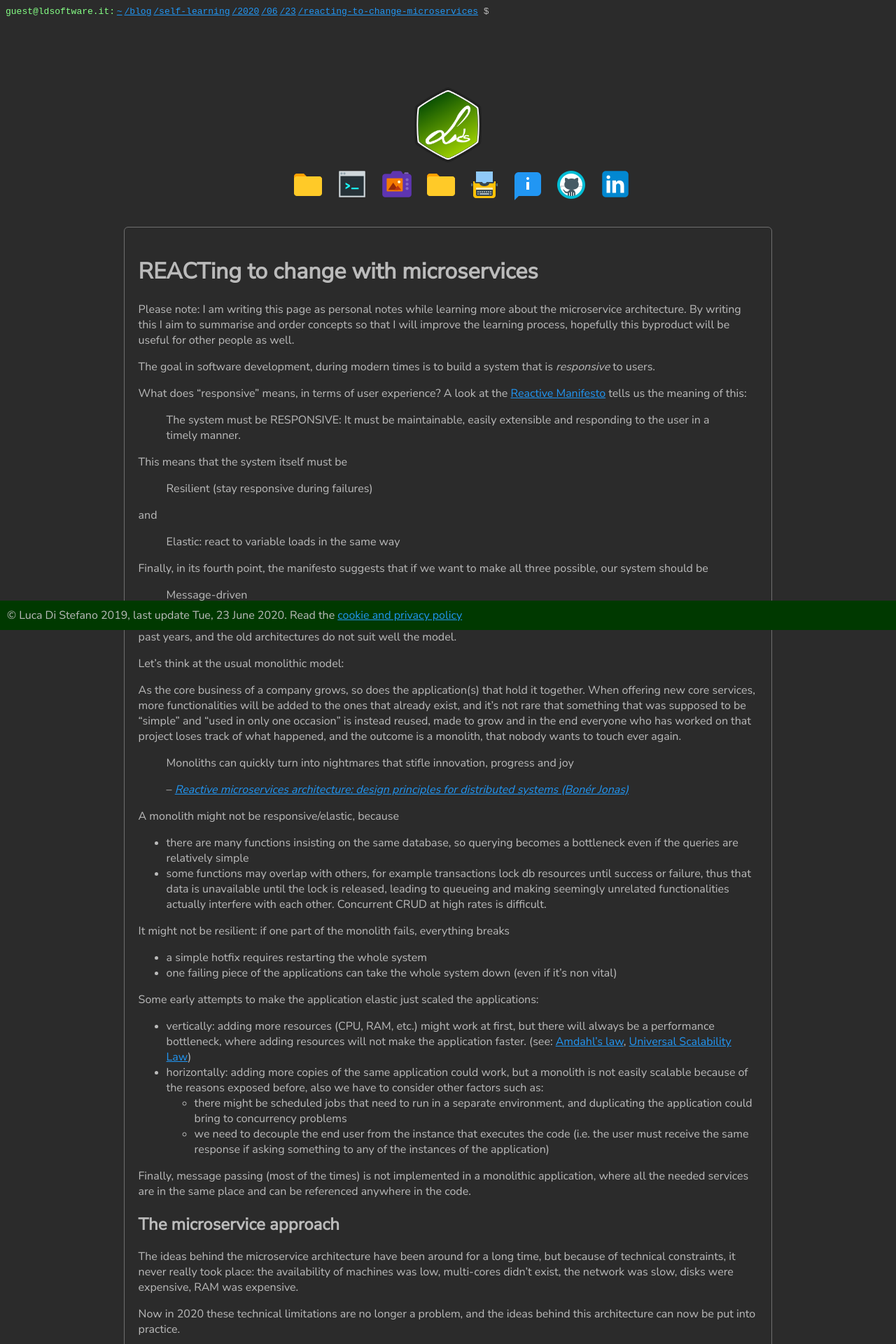
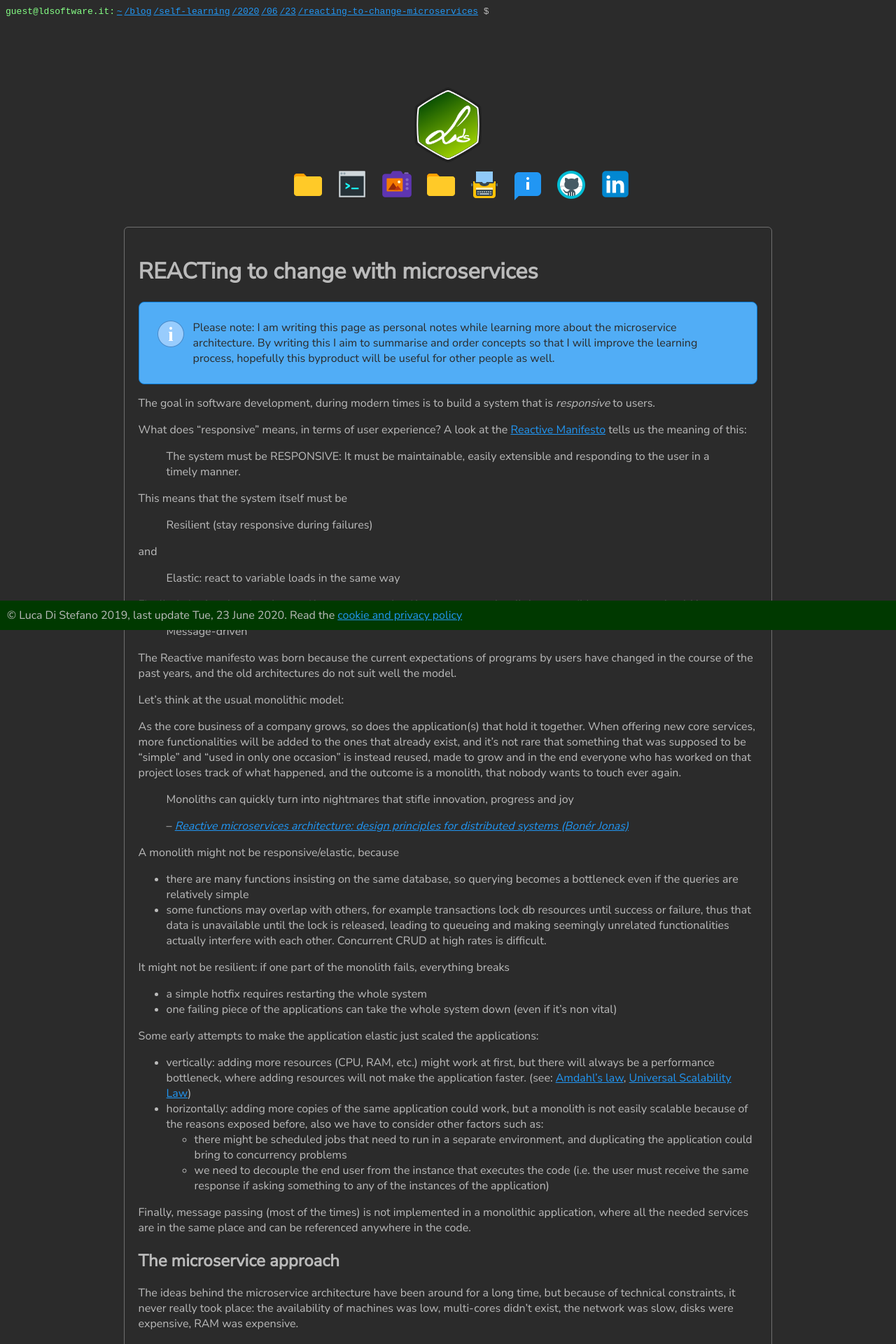
Before and after one commit to LukeDS-it/LukeDS-it.github.io, a Jekyll site: the page built from _posts/2020-06-23-reacting-to-change-microservices.md, in a window 1280 px wide. Shown: the top 1920 px of the page at 70% size. Built offline with Jekyll 4.4.1, drawn with Linux system fonts in a browser that asks for light colours.

Commit message:
boxes styles

```diff
--- a/_sass/base.sass
+++ b/_sass/base.sass
@@ -180,3 +180,23 @@ footer
     background: $base-color
     border-radius: 50%
     padding: 5px
+
+@mixin box($icon, $color)
+  background: lighten($color, 10%)
+  border: 1px solid darken($color, 10%)
+  border-radius: 8px
+  color: $base-color
+  padding: 25px
+  display: flex
+  &::before
+    content: url($icon)
+    margin-right: 12px
+
+.note
+  @include box("/static/images/info-icon.png", $primary-color)
+
+.warning
+  @include box("/static/images/warning-icon.png", $warning-color)
+
+.danger
+  @include box("/static/images/error-icon.png", $error-color)
--- a/_sass/variables.sass
+++ b/_sass/variables.sass
@@ -2,3 +2,5 @@ $base-color: #2b2b2b
 $accent-color: #008500
 $complement-color: #BBBBBB
 $primary-color: #2196f3
+$warning-color: #fbbe07
+$error-color: #e82837
```
Also changed, not shown: static/images/error-icon.png (added), static/images/info-icon.png (added), static/images/warning-icon.png (added).
